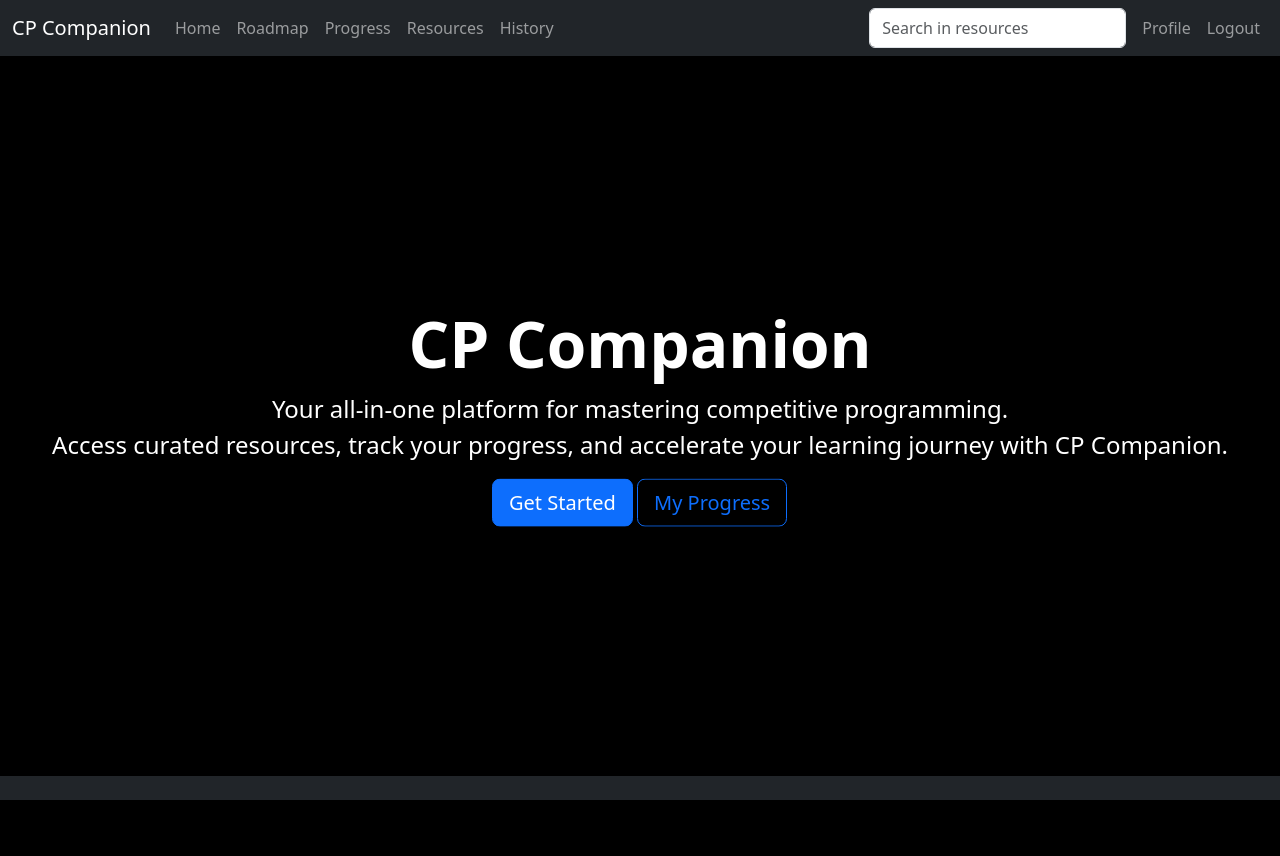
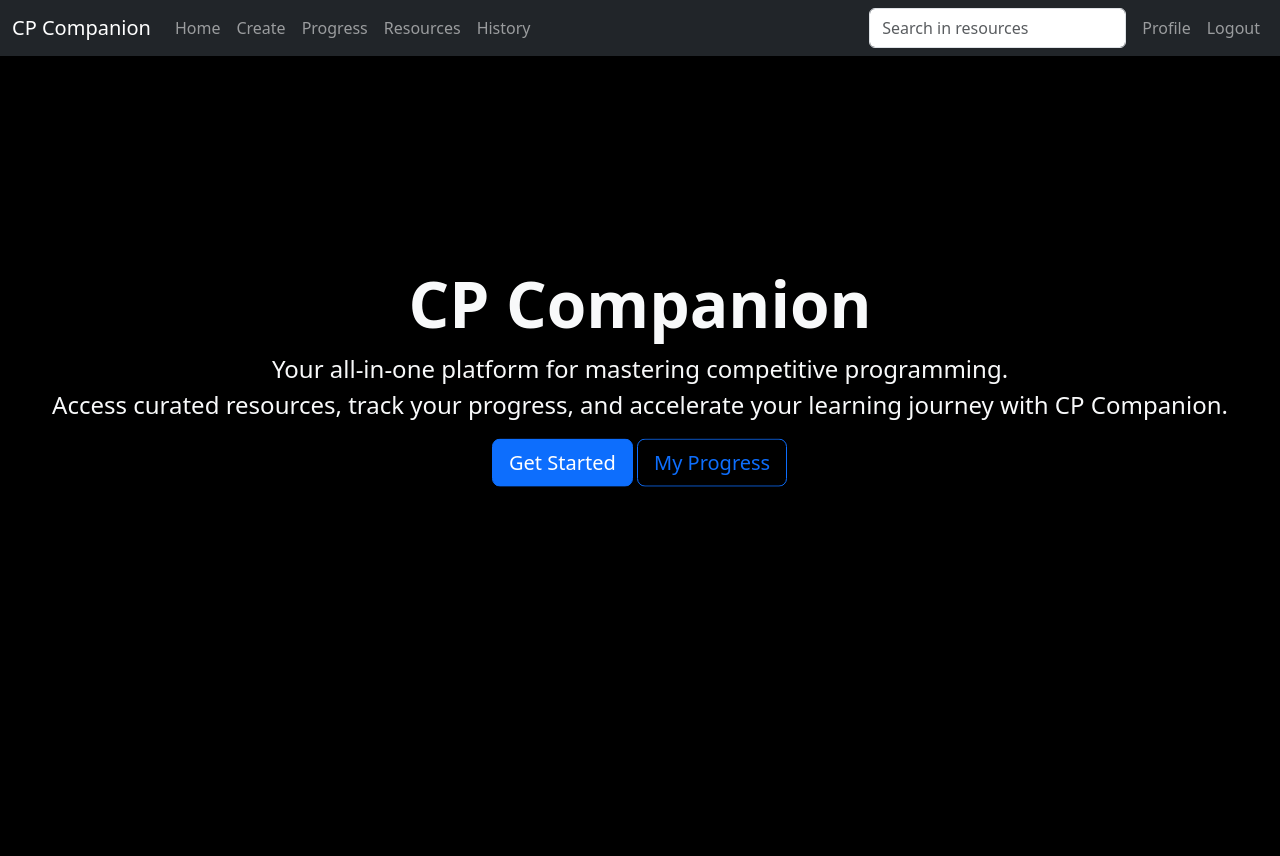
Before and after one commit to Karimskee/CP-Companion, a Flask app: page / in a window 1280 px wide. Before the commit the page ends 800 px from the top, so only its background shows below. Run offline with Flask 3, Linux system fonts and the light colour scheme.

Commit message:
Front v0.4.0
- Added elementary roadmap create page

```diff
--- a/app.py
+++ b/app.py
@@ -43,10 +43,10 @@ def home():
     return render_template("home.html")
 
 
-@app.route("/roadmap")
-def roadmap():
-    """Roadmap page, where the user can get their personalized roadmap."""
-    return render_template("roadmap.html")
+@app.route("/create")
+def create():
+    """Roadmap create page, where the user can enter input knowledge level."""
+    return render_template("create.html")
 
 
 @app.route("/progress")
--- a/static/style.css
+++ b/static/style.css
@@ -1,19 +1,20 @@
 /* Home Page */
 .home-page {
-    background-color: black;
-    height: 90vh;
-    background-attachment: fixed;
+    background-color: var(--bs-black);
+    height: 100vh;
+    /* background-attachment: fixed;
     background-position: center;
     background-repeat: no-repeat;
     background-size: cover;
+    text-align: center; */
 }
 
 .home-page-content {
     position: relative;
-    top: 50%;
+    top: 40%;
     transform: translateY(-50%);
     text-align: center;
-    color: white;
+    color: var(--bs-light);
 }
 
 .home-page-content h1 {
@@ -29,6 +30,25 @@
 /* Home Page */
 
 
+/* Create Page */
+.create-page {
+    background-color: var(--bs-black);
+    height: 100vh;
+}
+
+.create-page-content {
+    position: relative;
+    top: 40%;
+    transform: translateY(-50%);
+    text-align: center;
+    color: var(--bs-light);
+}
+/* Create Page */
+
+
+/* Layout */
 body {
     background-color: #212529;
+    overflow: hidden;
 }
+/* Layout */
--- a/templates/home.html
+++ b/templates/home.html
@@ -5,11 +5,11 @@
 {% endblock %}
 
 {% block content %}
-<div class="home-page" style="text-align: center;">
+<div class="home-page">
     <div class="home-page-content">
         <h1 class="animate__animated animate__fadeInDown animate__delay-1s">CP Companion</h1>
         <p class="animate__animated animate__fadeInUp animate__delay-2s">Your all-in-one platform for mastering competitive programming. <br> Access curated resources, track your progress, and accelerate your learning journey with CP Companion.</p>
-        <a href="/roadmap" class="btn btn-primary btn-lg animate__animated animate__bounceIn animate__delay-3s">Get Started</a>
+        <a href="/create" class="btn btn-primary btn-lg animate__animated animate__bounceIn animate__delay-3s">Get Started</a>
         <a href="/progress" class="btn btn-outline-primary btn-lg animate__animated animate__bounceIn animate__delay-3s">My Progress</a>
     </div>
 </div>
--- a/templates/layout.html
+++ b/templates/layout.html
@@ -22,7 +22,7 @@
     <body>
         <div class="body">
         <!-- Navigation bar CITE: Bootstrap documentation -->
-        <nav class="navbar navbar-expand-lg bg-dark navbar-dark shadow animate__animated animate__slideInLeft">
+        <nav class="navbar navbar-expand-lg bg-dark navbar-dark animate__animated animate__slideInLeft">
             <div class="container-fluid">
                 <a class="navbar-brand" href="/">CP Companion</a>
 
@@ -36,7 +36,7 @@
                         <ul class="navbar-nav me-auto mb-2 mb-lg-0">
                             <li class="nav-item"> <a class="nav-link" href="/home">Home</a> </li>
 
-                            <li class="nav-item"> <a class="nav-link" href="/roadmap">Roadmap</a> </li>
+                            <li class="nav-item"> <a class="nav-link" href="/create">Create</a> </li>
 
                             <li class="nav-item"> <a class="nav-link" href="/progress">Progress</a> </li>
 
--- a/templates/roadmap.html
+++ /dev/null
@@ -1,5 +0,0 @@
-{% extends "layout.html" %}
-{% block content %}
-<h1>Personalized Roadmap</h1>
-<p>Your custom roadmap will appear here. Please provide your topics or rating to get started.</p>
-{% endblock %}
```
Also changed, not shown: templates/create.html (added, +38 -0 lines).
